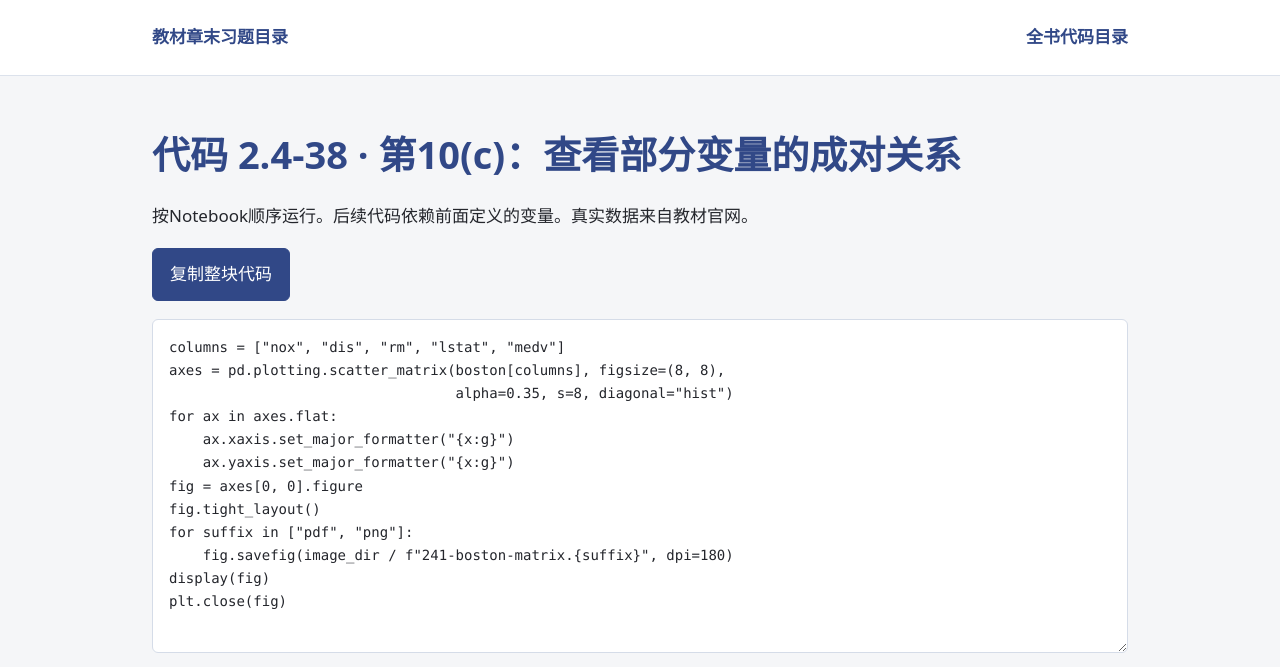
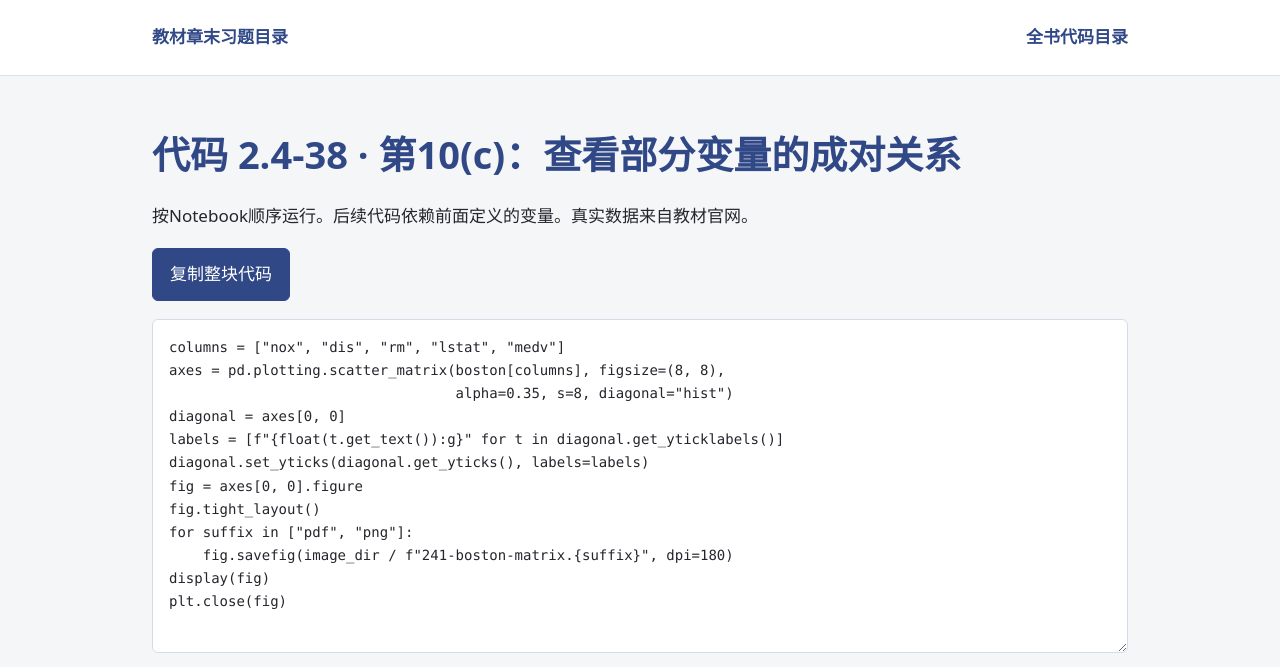
Before and after one commit to 1205103295/statistical-learning-guide, a plain HTML site: page docs/v1/ch02/code/240-38.html in a window 1280 px wide. Shown: the top 667 px of the page. Drawn offline with Linux system fonts and the light colour scheme.

Commit message:
Preserve scatter matrix tick semantics while formatting decimals

```diff
--- a/docs/v1/ch02/code/240-38.html
+++ b/docs/v1/ch02/code/240-38.html
@@ -1,9 +1,9 @@
 <!doctype html><html lang="zh-CN"><meta charset="utf-8"><meta name="viewport" content="width=device-width,initial-scale=1"><title>2.4-38</title><link rel="stylesheet" href="../../assets/style.css"><header><div><a href="../../textbook-exercises.html">教材章末习题目录</a><a href="../../index.html">全书代码目录</a></div></header><main><h1>代码 2.4-38 · 第10(c)：查看部分变量的成对关系</h1><p>按Notebook顺序运行。后续代码依赖前面定义的变量。真实数据来自教材官网。</p><button id="copy">复制整块代码</button><textarea id="code" readonly rows="13">columns = [&quot;nox&quot;, &quot;dis&quot;, &quot;rm&quot;, &quot;lstat&quot;, &quot;medv&quot;]
 axes = pd.plotting.scatter_matrix(boston[columns], figsize=(8, 8),
                                   alpha=0.35, s=8, diagonal=&quot;hist&quot;)
-for ax in axes.flat:
-    ax.xaxis.set_major_formatter(&quot;{x:g}&quot;)
-    ax.yaxis.set_major_formatter(&quot;{x:g}&quot;)
+diagonal = axes[0, 0]
+labels = [f&quot;{float(t.get_text()):g}&quot; for t in diagonal.get_yticklabels()]
+diagonal.set_yticks(diagonal.get_yticks(), labels=labels)
 fig = axes[0, 0].figure
 fig.tight_layout()
 for suffix in [&quot;pdf&quot;, &quot;png&quot;]:
```
Also changed, not shown: docs/v1/ch02/images/241-boston-matrix.png, docs/v1/manifest.json, 11 other files.
